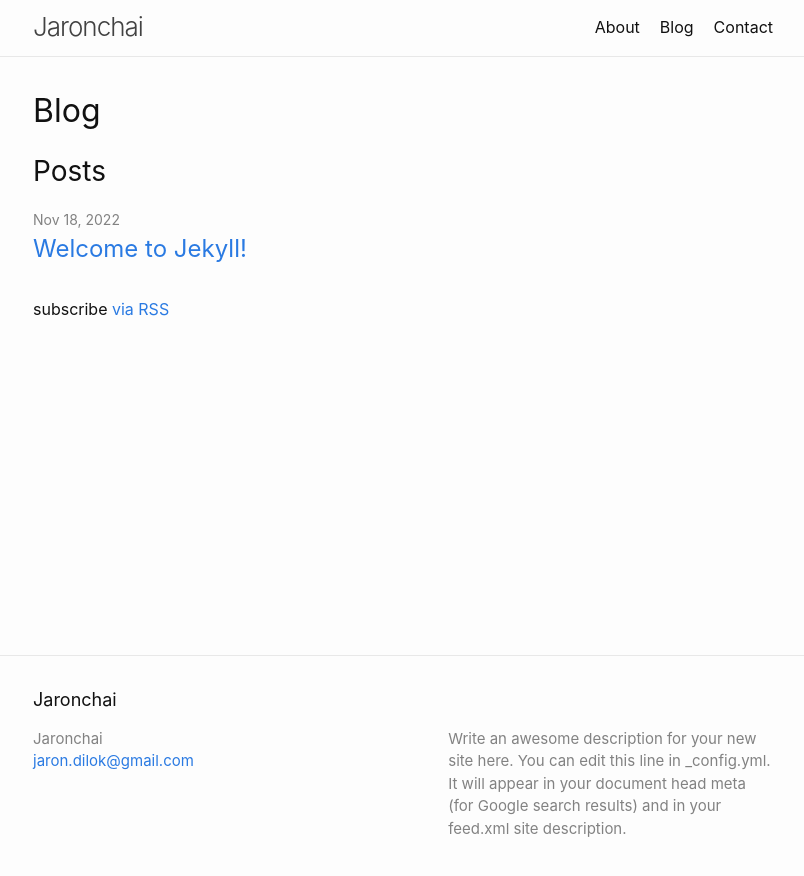
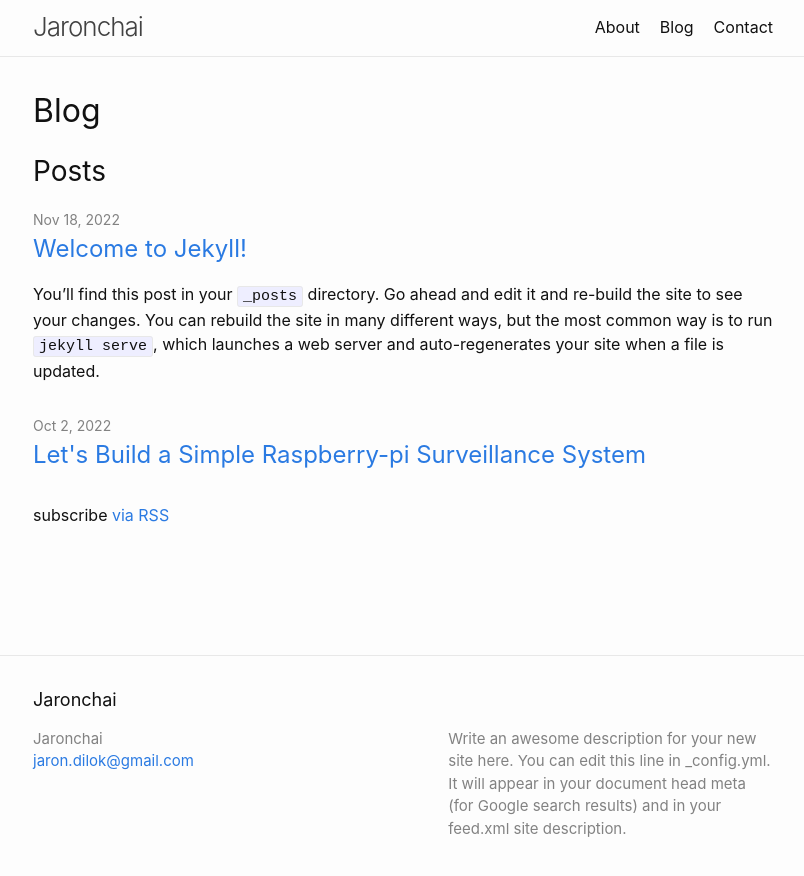
Before and after one commit to jarondlk/jaronchai-blog, a Jekyll site: the page built from pages/blog.md, in a window 1280 px wide. Shown: the top 876 px of the page, without its empty margins (237-1041 px from the left). Built offline with Jekyll 4.4.1, drawn with Linux system fonts in a browser that asks for light colours.

Commit message:
Test post

```diff
--- a/_config.yml
+++ b/_config.yml
@@ -40,6 +40,8 @@ header_pages:
   - pages/resume.md
   - pages/contact.md
 
+show_excerpts: true
+
 # Build settings
 theme: minima
 plugins:
--- /dev/null
+++ b/_posts/2022-10-03-Simple-Raspberry-pi-Surveillance-System.md
@@ -0,0 +1,6 @@
+---
+layout: post
+title:  "Let's Build a Simple Raspberry-pi Surveillance System"
+date:   2022-10-03 00:00:00 +0700
+categories: jekyll update
+---
```
